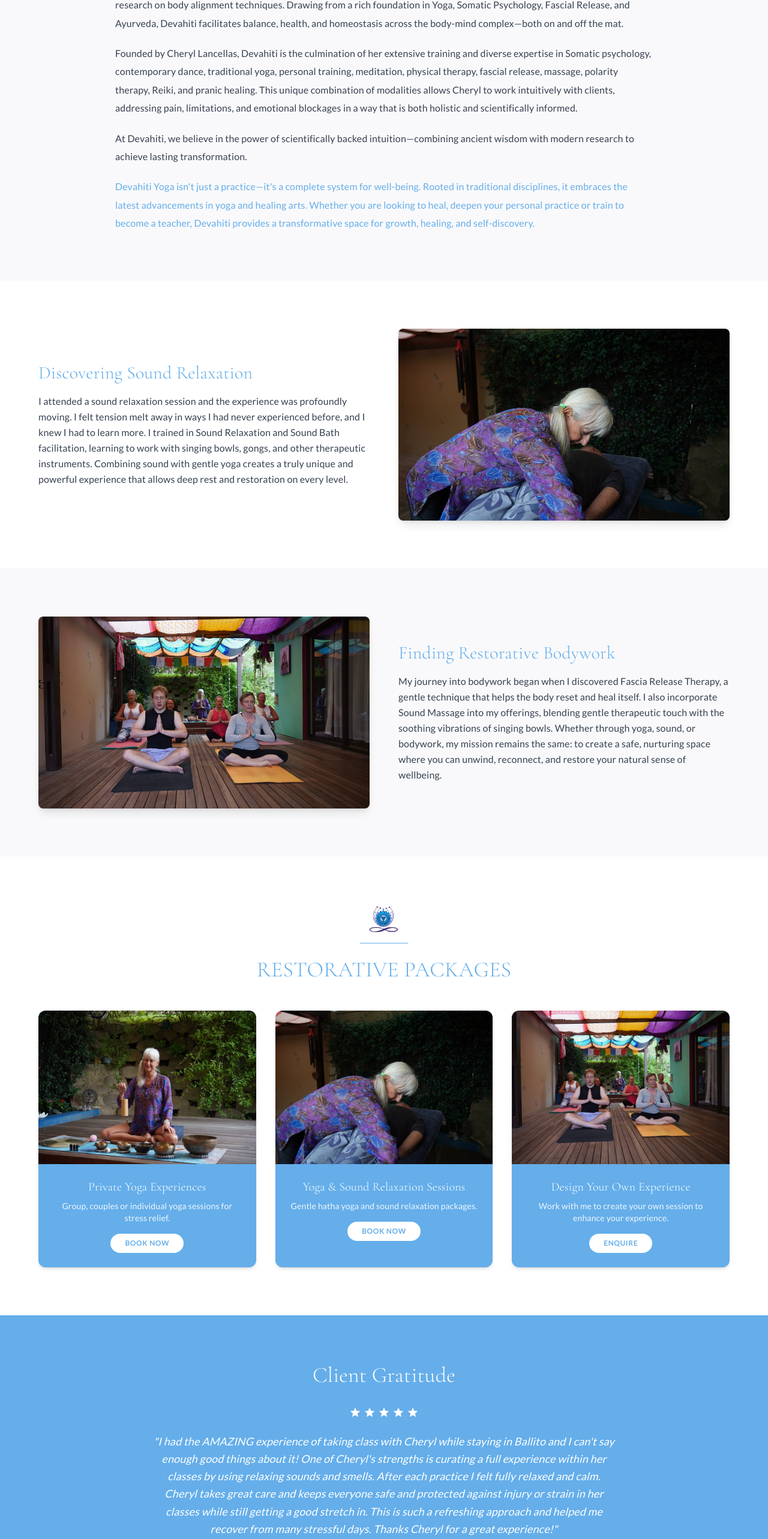
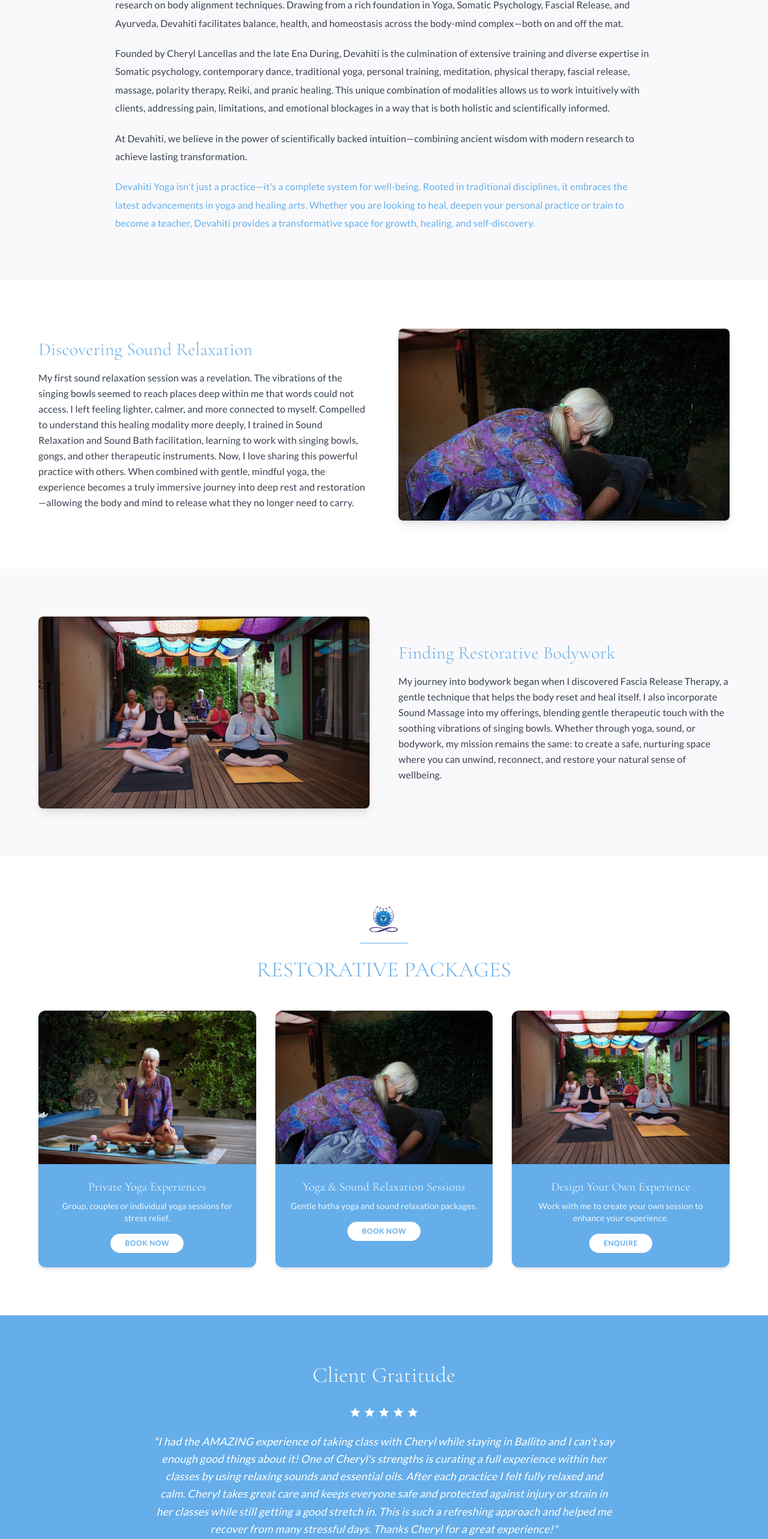
Before and after one commit to rebotilwe/devahiti-booking-system, a React (Vite) app in the folder frontend/: page /about in a window 1280 px wide. Shown: the part 1547-4113 px from the top of the page at 60% size. Built offline with nearby package versions, Linux system fonts and the light colour scheme.

Commit message:
updated about page

```diff
--- a/frontend/src/pages/About.jsx
+++ b/frontend/src/pages/About.jsx
@@ -133,7 +133,7 @@
         </div>
       </section>
 
-      {/* ========== ABOUT DEVAHITI SECTION - UPDATED ========== */}
+      {/* ========== ABOUT DEVAHITI SECTION ========== */}
       <section className="py-20 px-6">
         <div className="mx-auto max-w-4xl">
           <div className="text-center mb-10">
@@ -174,7 +174,8 @@
           <div className="space-y-5 text-gray-700 leading-relaxed">
             <p>Devahiti, or "Divine Order," was created out of a deep desire to integrate a lifetime of traditional yoga practice with ongoing research on body alignment techniques. Drawing from a rich foundation in Yoga, Somatic Psychology, Fascial Release, and Ayurveda, Devahiti facilitates balance, health, and homeostasis across the body-mind complex—both on and off the mat.</p>
 
-            <p>Founded by Cheryl Lancellas, Devahiti is the culmination of her extensive training and diverse expertise in Somatic psychology, contemporary dance, traditional yoga, personal training, meditation, physical therapy, fascial release, massage, polarity therapy, Reiki, and pranic healing. This unique combination of modalities allows Cheryl to work intuitively with clients, addressing pain, limitations, and emotional blockages in a way that is both holistic and scientifically informed.</p>
+            {/* ✅ UPDATED: Added Ena During */}
+            <p>Founded by Cheryl Lancellas and the late Ena During, Devahiti is the culmination of extensive training and diverse expertise in Somatic psychology, contemporary dance, traditional yoga, personal training, meditation, physical therapy, fascial release, massage, polarity therapy, Reiki, and pranic healing. This unique combination of modalities allows us to work intuitively with clients, addressing pain, limitations, and emotional blockages in a way that is both holistic and scientifically informed.</p>
 
             <p>At Devahiti, we believe in the power of scientifically backed intuition—combining ancient wisdom with modern research to achieve lasting transformation.</p>
 
@@ -183,14 +184,14 @@
         </div>
       </section>
 
-      {/* Discovering Sound Relaxation - Image on right */}
+      {/* ========== DISCOVERING SOUND RELAXATION - REPHRASED ========== */}
       <section className="py-20 px-6">
         <div className="mx-auto max-w-6xl">
           <div className="grid gap-12 md:grid-cols-2 md:items-center">
             <div>
               <h3 className="text-2xl font-light md:text-3xl mb-4 text-[#65AEEA]">Discovering Sound Relaxation</h3>
               <p className="text-gray-700 leading-relaxed">
-                I attended a sound relaxation session and the experience was profoundly moving. I felt tension melt away in ways I had never experienced before, and I knew I had to learn more. I trained in Sound Relaxation and Sound Bath facilitation, learning to work with singing bowls, gongs, and other therapeutic instruments. Combining sound with gentle yoga creates a truly unique and powerful experience that allows deep rest and restoration on every level.
+                My first sound relaxation session was a revelation. The vibrations of the singing bowls seemed to reach places deep within me that words could not access. I left feeling lighter, calmer, and more connected to myself. Compelled to understand this healing modality more deeply, I trained in Sound Relaxation and Sound Bath facilitation, learning to work with singing bowls, gongs, and other therapeutic instruments. Now, I love sharing this powerful practice with others. When combined with gentle, mindful yoga, the experience becomes a truly immersive journey into deep rest and restoration—allowing the body and mind to release what they no longer need to carry.
               </p>
             </div>
             <img src={soundImg} alt="Sound healing" className="w-full rounded-lg shadow-lg object-cover h-80" />
@@ -265,7 +266,7 @@
         </div>
       </section>
 
-      {/* Testimonial */}
+      {/* ========== TESTIMONIAL / CLIENT GRATITUDE - UPDATED ========== */}
       <section className="py-20 px-6" style={{ backgroundColor: "#65AEEA" }}>
         <div className="mx-auto max-w-3xl text-center">
           <h2 className="text-3xl font-light md:text-4xl mb-8 text-white">Client Gratitude</h2>
@@ -276,8 +277,9 @@
               </svg>
             ))}
           </div>
+          {/* ✅ UPDATED: Changed "smells" to "essential oils" */}
           <p className="text-lg italic leading-relaxed text-white">
-            "I had the AMAZING experience of taking class with Cheryl while staying in Ballito and I can't say enough good things about it! One of Cheryl's strengths is curating a full experience within her classes by using relaxing sounds and smells. After each practice I felt fully relaxed and calm. Cheryl takes great care and keeps everyone safe and protected against injury or strain in her classes while still getting a good stretch in. This is such a refreshing approach and helped me recover from many stressful days. Thanks Cheryl for a great experience!"
+            "I had the AMAZING experience of taking class with Cheryl while staying in Ballito and I can't say enough good things about it! One of Cheryl's strengths is curating a full experience within her classes by using relaxing sounds and essential oils. After each practice I felt fully relaxed and calm. Cheryl takes great care and keeps everyone safe and protected against injury or strain in her classes while still getting a good stretch in. This is such a refreshing approach and helped me recover from many stressful days. Thanks Cheryl for a great experience!"
           </p>
           <p className="mt-6 text-sm uppercase tracking-widest text-white/80">~ Eva Peterson</p>
         </div>
--- a/frontend/src/pages/Home.jsx
+++ b/frontend/src/pages/Home.jsx
@@ -44,7 +44,7 @@
   { img: soundImg, title: "Sound Journey", link: "/services/sound-journey" },
   { img: soundMassageImg, title: "Sound Massage", link: "/services/sound-massage" },
   { img: fasciaReleaseImg, title: "Fascia Release Therapy", link: "/services/fascia-release" },
-  { img: trainingImg, title: "Teacher Training", link: "/schedule?service=teacher-training" },
+   { img: trainingImg, title: "Teacher Training", link: "/services/teacher-training" },
   { img: educationalWorkshopImg, title: "Educational Workshops", link: "/services/educational-workshops" },
   { img: retreatsImg, title: "Retreats / Safaris", link: "/services/retreats" },
 ];
```
